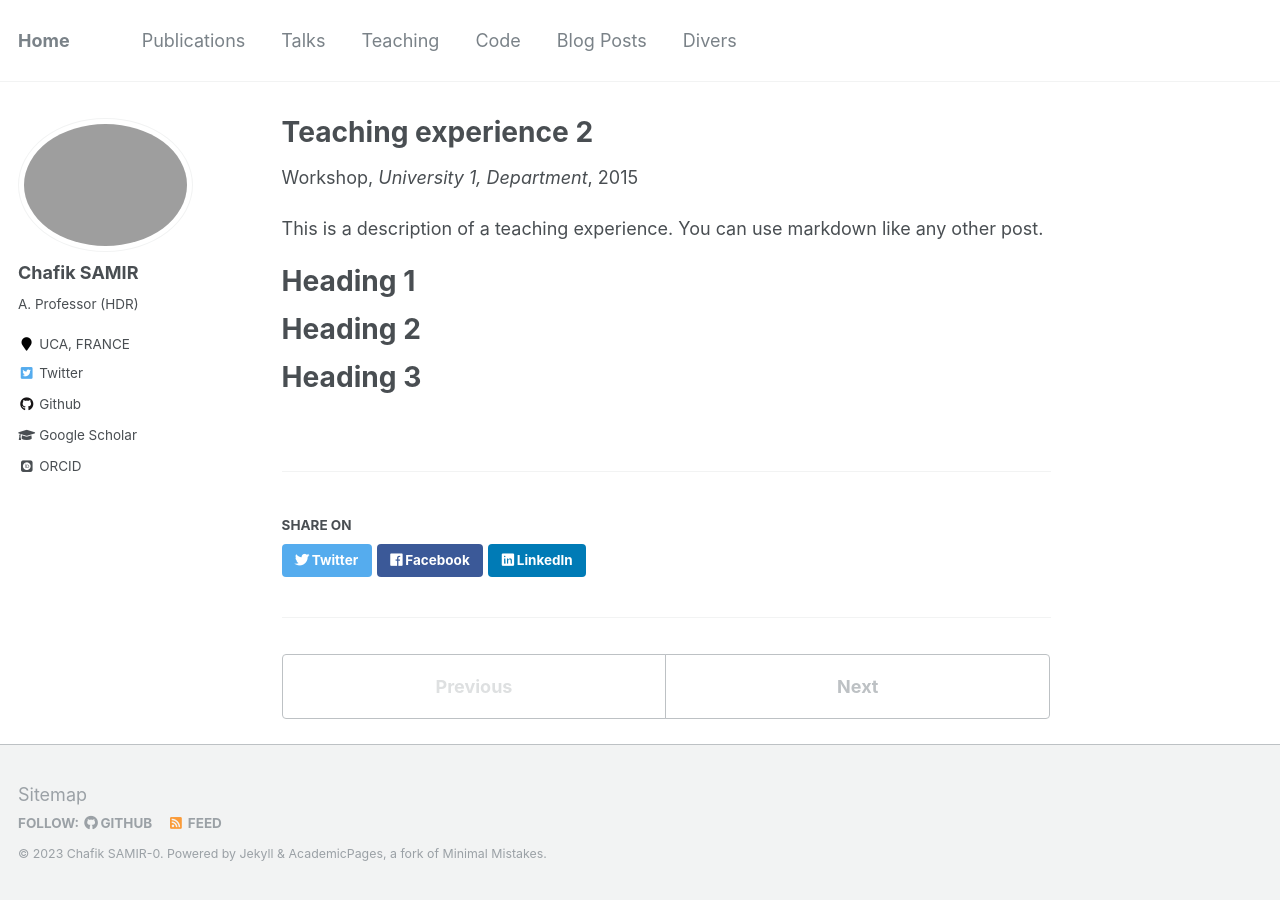
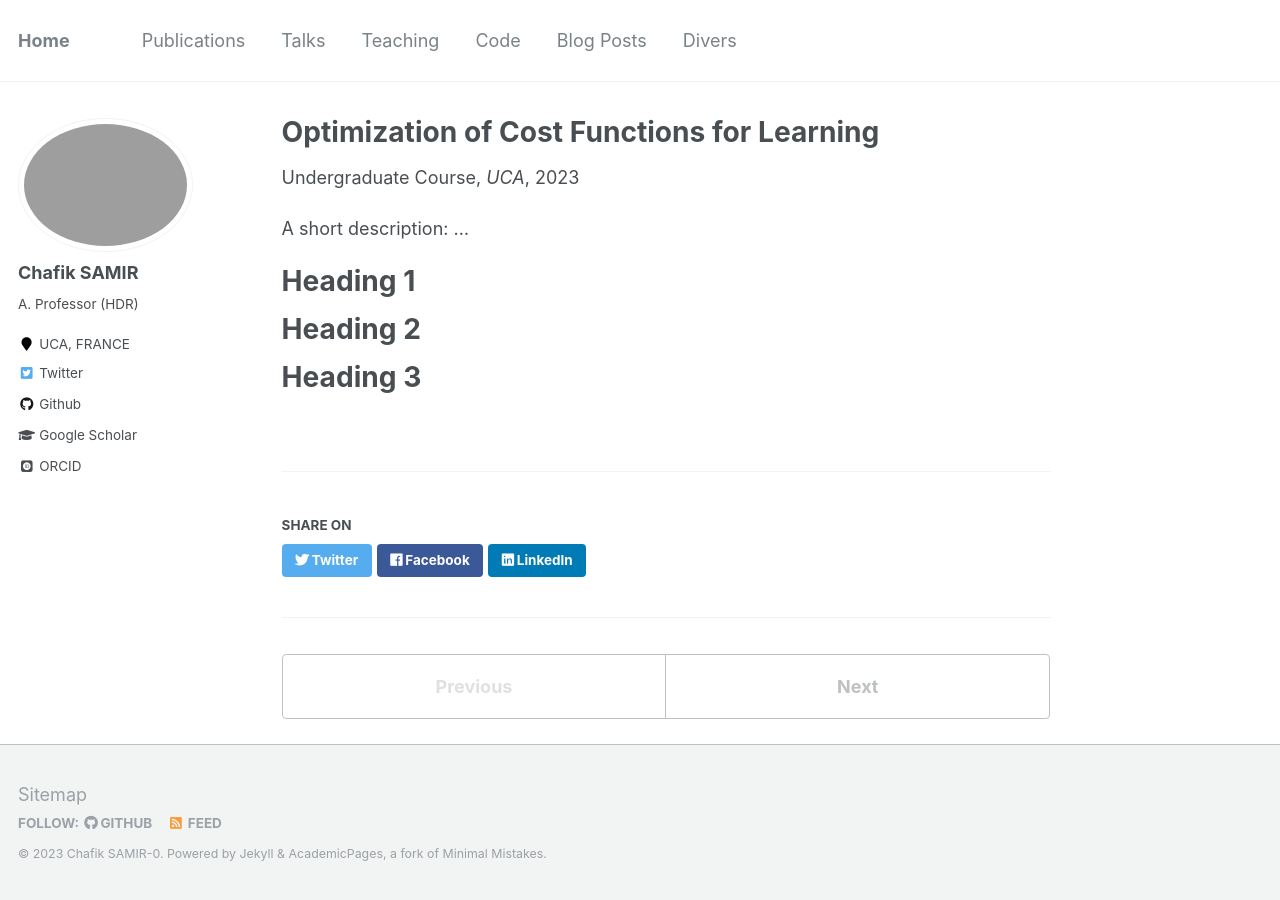
Before and after one commit to Chsamir/chsamir.github.io, a Jekyll site: the page built from _teaching/2015-spring-teaching-2.md, in a window 1280 px wide. Built offline with Jekyll 4.4.1, drawn with Linux system fonts in a browser that asks for light colours; some web fonts are replaced.

Commit message:
Update 2015-spring-teaching-2.md

```diff
--- a/_teaching/2015-spring-teaching-2.md
+++ b/_teaching/2015-spring-teaching-2.md
@@ -1,14 +1,14 @@
 ---
-title: "Teaching experience 2"
+title: "Optimization of Cost Functions for Learning"
 collection: teaching
-type: "Workshop"
+type: "Undergraduate Course"
 permalink: /teaching/2015-spring-teaching-1
-venue: "University 1, Department"
-date: 2015-01-01
-location: "City, Country"
+venue: "UCA"
+date: 2023-04-01
+location: "France"
 ---
 
-This is a description of a teaching experience. You can use markdown like any other post.
+A short description: ...
 
 Heading 1
 ======
```
